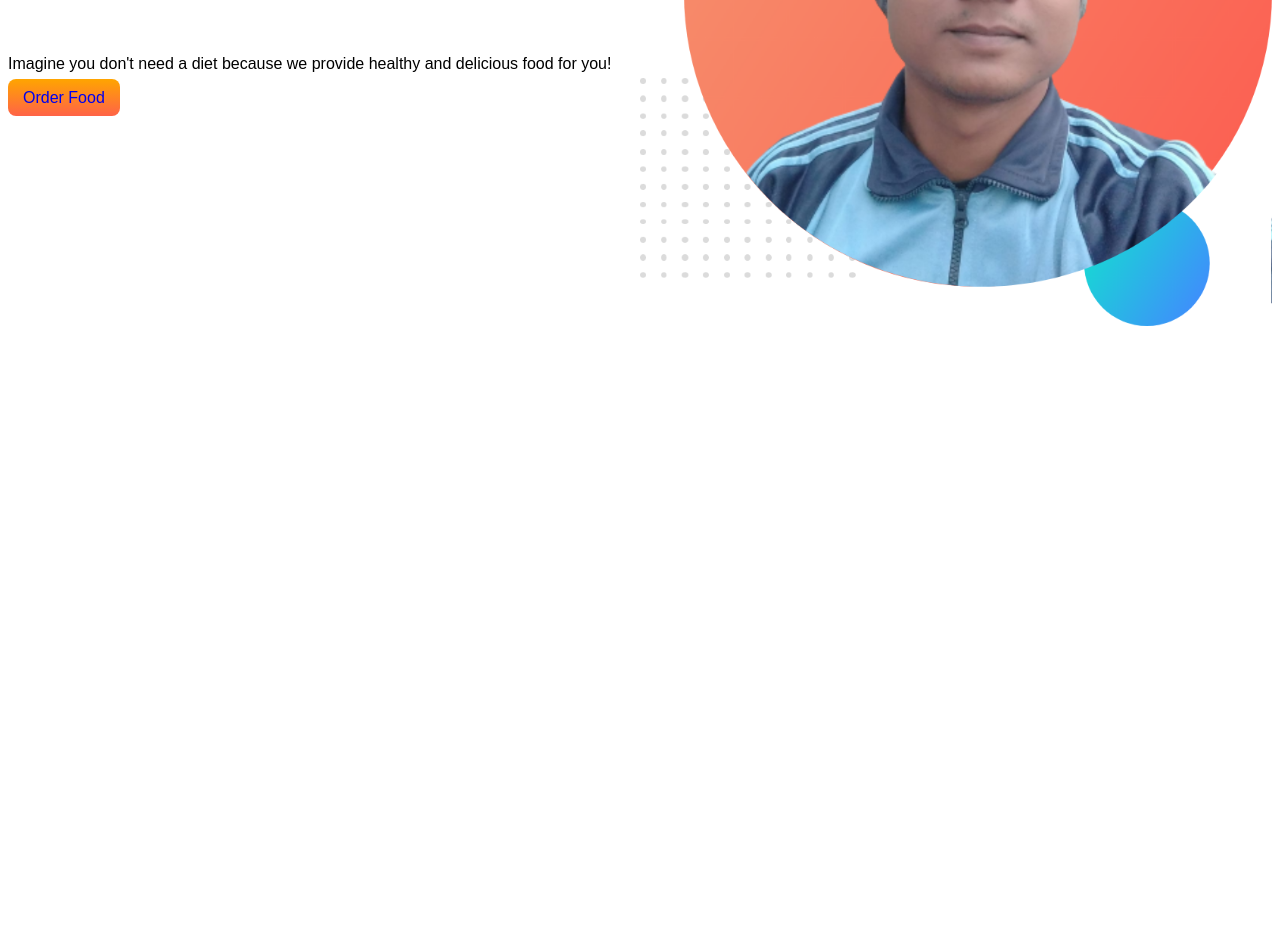
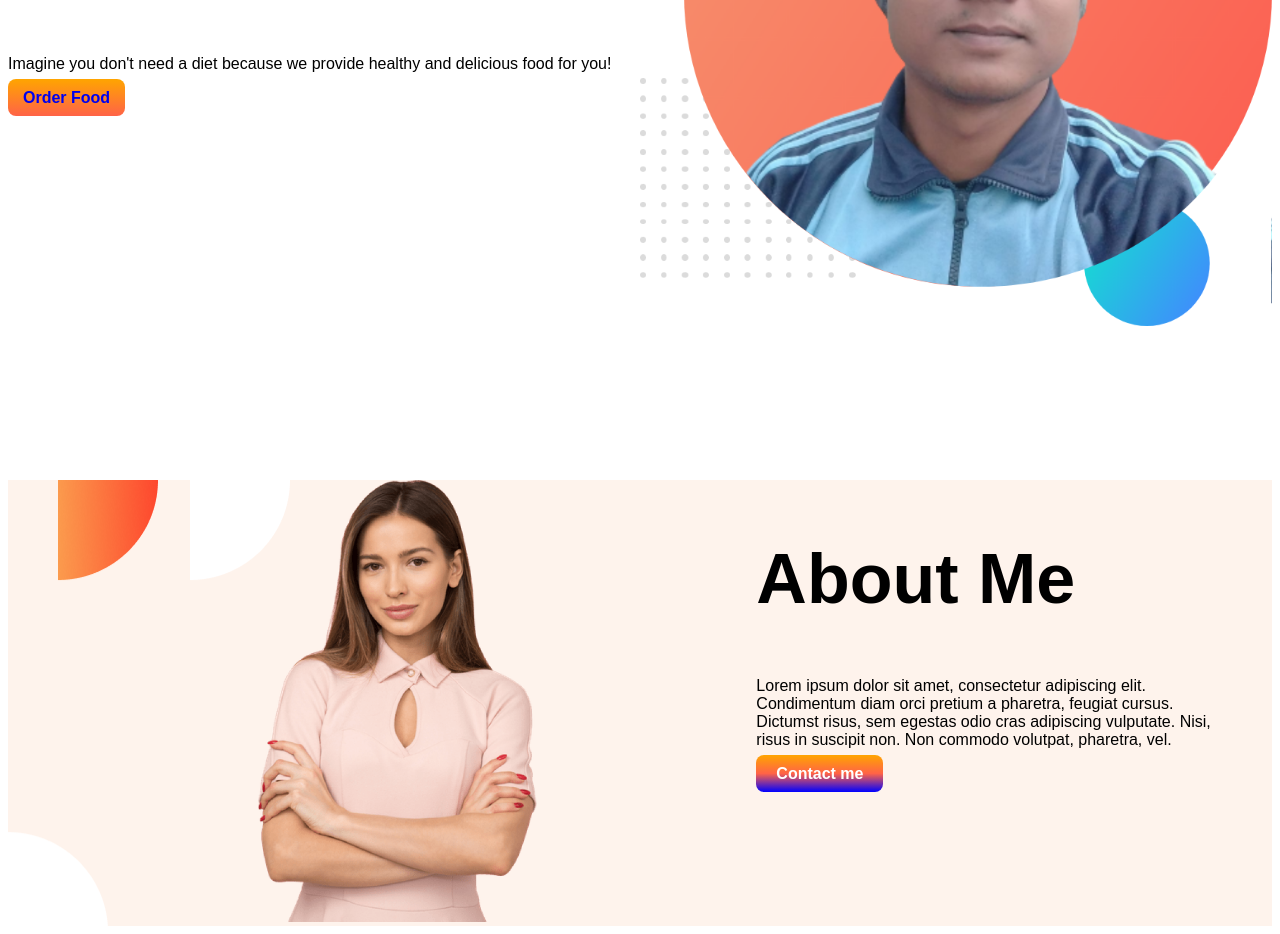
Before and after one commit to alaminsardar227/Project-101, a plain HTML site: page index.html in a window 1280 px wide. Shown: the part 309-1243 px from the top of the page. Before the commit the page ends 800 px from the top, so only its background shows below. Drawn offline with Linux system fonts and the light colour scheme; a web font is replaced by a local one.

Commit message:
2nd area done

```diff
--- a/index.html
+++ b/index.html
@@ -14,18 +14,38 @@
 
 <body>
 
-    <section>
+    <section id="are-jun">
         <div class="half-withd">
             <h1><span class="orange"> Skip</span> The Diet, Just Eat Healthy With Food Network</h1>
             <p>Imagine you don't need a diet because we provide healthy and delicious food for you!
             </p>
-            <a class="link-buttom" href="google.com">Order Food</a>
+            <a target="_blank" class="link-buttom"
+                href="https://www.youtube.com/watch?v=QTzAZ5y0FW0&ab_channel=ROCKERSSTUDIO"><b>Order Food</b></a>
         </div>
         <div class="half-withd">
             <img src="images/my-bg.png" alt="">
         </div>
 
     </section>
+
+    <section class="container-area">
+        <div class="women-area">
+            <img src="images/female/Person Image.png" alt="">
+        </div>
+        <div class="alamin-sardar">
+            <h1>About Me</h1>
+            <p>Lorem ipsum dolor sit amet, consectetur adipiscing
+                elit. Condimentum diam orci pretium a pharetra,
+                feugiat cursus. Dictumst risus, sem egestas odio cras
+                adipiscing vulputate. Nisi, risus in suscipit non. Non
+                commodo volutpat, pharetra, vel.</p>
+            <a class="link-you" target="_blank"
+                href="https://www.youtube.com/watch?v=bi5PhlIQpwU&ab_channel=SonyMusicIndiaVEVO"> <b>Contact me</b></a>
+        </div>
+    </section>
+
+
+
 </body>
 
 </html>
--- a/style.css
+++ b/style.css
@@ -1,5 +1,6 @@
-section {
+#are-jun {
     display: flex;
+    padding-bottom: 150px;
 }
 
 body {
@@ -28,3 +29,26 @@ h1 {
     padding: 10px 15px;
     border-radius: 8px;
 }
+
+.container-area {
+    background-image: url(images/shapes/7.png);
+    display: flex;
+}
+
+.women-area img {
+    width: 80%;
+    padding-left: 250PX;
+}
+
+.alamin-sardar {
+    padding-left: 400px;
+    padding-right: 50px;
+}
+
+.link-you {
+    background-image: linear-gradient(orange, tomato, blue);
+    padding: 10px 20px;
+    border-radius: 8px;
+    text-decoration: none;
+    color: white;
+}
```
